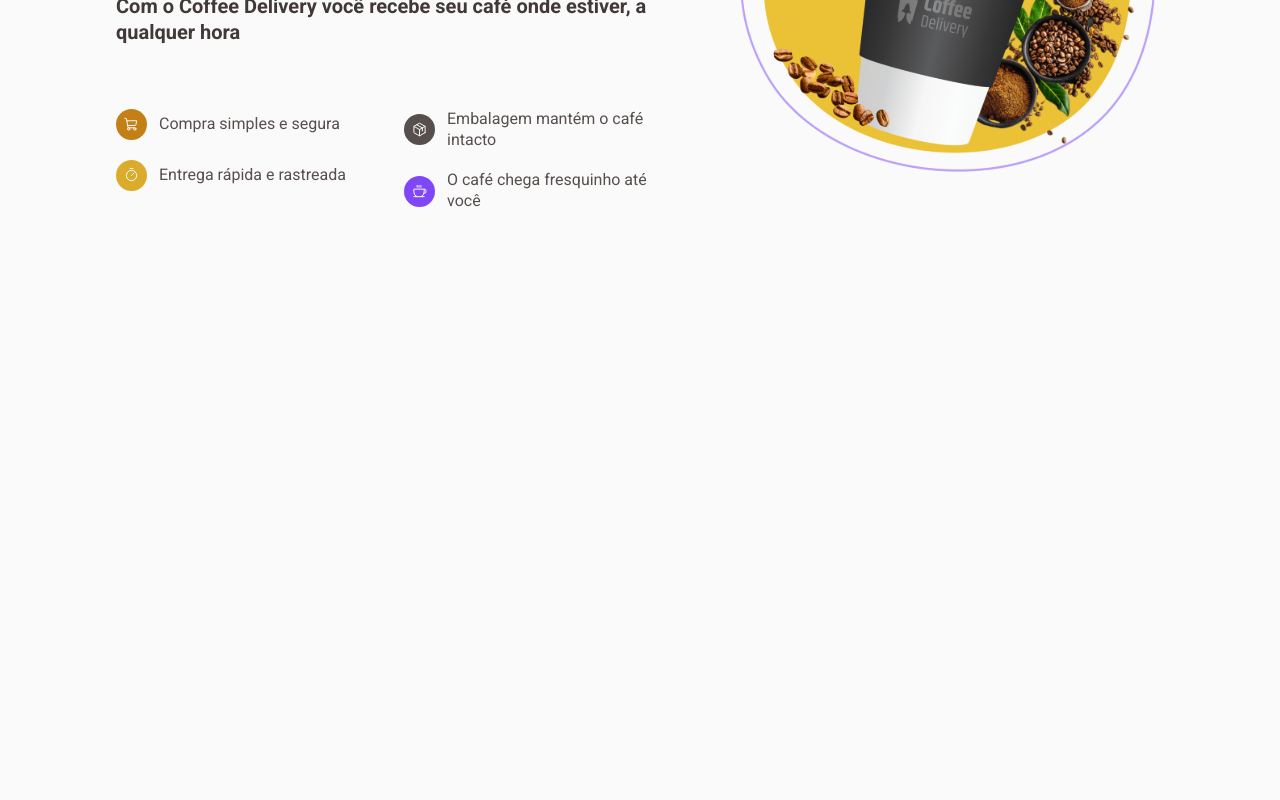
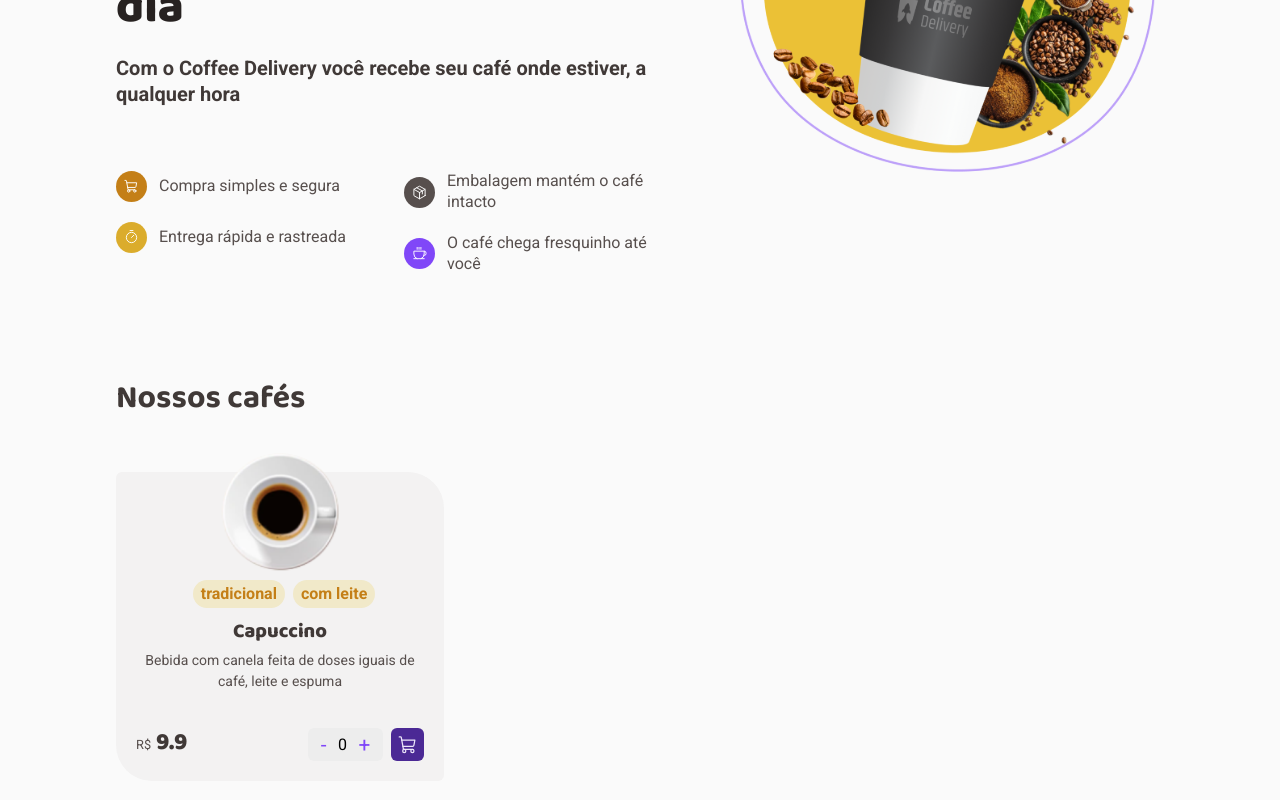
Before and after one commit to DaniloCalegaro/coffee-delivery-react, a React (Vite) app: page / in a window 1280 px wide. Shown: the part 378-1178 px from the top of the page. Before the commit the page ends 800 px from the top, so only its background shows below. Built offline with nearby package versions, Linux system fonts and the light colour scheme.

Commit message:
feat: criando card da lista

```diff
--- a/package.json
+++ b/package.json
@@ -15,12 +15,14 @@
     "react": "^18.2.0",
     "react-dom": "^18.2.0",
     "react-router-dom": "^6.3.0",
-    "styled-components": "^5.3.5"
+    "styled-components": "^5.3.5",
+    "uuid": "^8.3.2"
   },
   "devDependencies": {
     "@types/react": "^18.0.15",
     "@types/react-dom": "^18.0.6",
     "@types/styled-components": "^5.1.25",
+    "@types/uuid": "^8.3.4",
     "@vitejs/plugin-react": "^2.0.0",
     "typescript": "^4.6.4",
     "vite": "^3.0.0"
--- /dev/null
+++ b/products.json
@@ -0,0 +1,12 @@
+{
+  "coffees": [
+    {
+      "id": 1,
+      "image":"../../assets/images/capuccino.svg",
+      "typesCoffee": ["tradicional","com leite"],
+      "name":"Capuccino",
+      "description":"Bebida com canela feita de doses iguais de café, leite e espuma",
+      "price":9.9
+    }
+  ]
+}
--- a/src/components/Cart/styles.ts
+++ b/src/components/Cart/styles.ts
@@ -7,9 +7,15 @@ export const CartContainer = styled.div`
 
   position: relative;
 
+  transition: filter 0.2s;
+
   a {
     color: ${props => props.theme['yellow-dark']};
     display: flex;
+  }
+
+  &:hover {
+    filter: brightness(0.9);
   }
 `
 
--- /dev/null
+++ b/src/components/CoffeeCard/index.tsx
@@ -0,0 +1,58 @@
+import { v4 as uuidv4 } from 'uuid'
+
+import {
+  CoffeeCardContainer,
+  InputQuantity,
+  Price,
+  PriceAndQuantity,
+  TypeCoffee
+} from './styles'
+
+import { ShoppingCart } from 'phosphor-react'
+
+interface CoffeeCardProps {
+  image: string
+  typesCoffee: string[]
+  name: string
+  description: string
+  price: number
+}
+
+export function CoffeeCard({
+  image,
+  typesCoffee,
+  name,
+  description,
+  price
+}: CoffeeCardProps) {
+  //console.log(typesCoffee)
+
+  return (
+    <CoffeeCardContainer>
+      <img src={image} alt="" />
+      <TypeCoffee>
+        {typesCoffee.map(type => (
+          <span key={uuidv4()}>{type}</span>
+        ))}
+      </TypeCoffee>
+      <strong>{name}</strong>
+      <p>{description}</p>
+      <PriceAndQuantity>
+        <Price>
+          <span>R$</span>
+          <strong>{price}</strong>
+        </Price>
+        <InputQuantity>
+          <div>
+            <button type="button"> - </button>
+            <input type="text" readOnly value="0"></input>
+            <button type="button"> + </button>
+          </div>
+          <button type="button">
+            <ShoppingCart size={20} />
+          </button>
+        </InputQuantity>
+      </PriceAndQuantity>
+    </CoffeeCardContainer>
+  )
+}
--- /dev/null
+++ b/src/components/CoffeeCard/styles.ts
@@ -0,0 +1,111 @@
+import styled from 'styled-components'
+
+export const CoffeeCardContainer = styled.div`
+  display: flex;
+  flex-direction: column;
+  align-items: center;
+
+  background: ${props => props.theme['base-card']};
+  border-radius: 6px 36px;
+
+  padding: 0 1.25rem 1.25rem 1.25rem;
+
+  img {
+    width: 7.5rem;
+    margin-top: -1.25rem;
+  }
+
+  strong {
+    font-family: 'Baloo 2', cursive;
+    font-weight: 800;
+    font-size: 1.25rem;
+    margin-top: 1rem;
+    color: ${props => props.theme['base-subtitle']};
+  }
+
+  p {
+    font-size: 0.875rem;
+    text-align: center;
+    margin-top: 0.5rem;
+  }
+`
+
+export const TypeCoffee = styled.div`
+  margin-top: 0.75rem;
+
+  span {
+    background: ${props => props.theme['yellow-light']};
+    color: ${props => props.theme['yellow-dark']};
+    font-weight: bold;
+    padding: 0.28rem 0.5rem;
+    border-radius: 9999px;
+    margin-left: 0.5rem;
+  }
+`
+
+export const PriceAndQuantity = styled.div`
+  margin-top: 2.3rem;
+  width: 100%;
+
+  display: flex;
+  justify-content: space-between;
+  align-items: center;
+  gap: 1.4rem;
+`
+
+export const Price = styled.div`
+  span {
+    font-size: 0.8rem;
+    margin-right: 0.3rem;
+  }
+
+  strong {
+    font-size: 1.5rem;
+  }
+`
+
+export const InputQuantity = styled.div`
+  display: flex;
+  gap: 0.5rem;
+
+  div {
+    background: ${props => props.theme['base-input']};
+    border-radius: 6px;
+    padding: 0.2rem 0.8rem;
+
+    display: flex;
+    align-items: center;
+
+    > button {
+      background: none;
+      color: ${props => props.theme['purple']};
+      font-size: 1.3rem;
+      line-height: 0;
+      padding: 0;
+    }
+
+    > input {
+      border: none;
+      width: 2rem;
+      text-align: center;
+      background: none;
+      line-height: 0;
+    }
+  }
+
+  button {
+    border: none;
+    background: ${props => props.theme['purple-dark']};
+    color: ${props => props.theme['purple-light']};
+    line-height: 0;
+    padding: 0.4rem;
+    border-radius: 6px;
+    cursor: pointer;
+
+    transition: filter 0.2s;
+
+    &:hover {
+      filter: brightness(0.8);
+    }
+  }
+`
--- a/src/components/Location/styles.ts
+++ b/src/components/Location/styles.ts
@@ -4,6 +4,8 @@ export const LocationContainer = styled.div`
   background: ${props => props.theme['purple-light']};
   border-radius: 6px;
   padding: 0.5rem;
+
+  transition: filter 0.2s;
 
   a {
     display: flex;
@@ -18,4 +20,8 @@ export const LocationContainer = styled.div`
       color: ${props => props.theme['purple']};
     }
   }
+
+  &:hover {
+    filter: brightness(0.9);
+  }
 `
--- a/src/pages/Home/index.tsx
+++ b/src/pages/Home/index.tsx
@@ -1,11 +1,48 @@
 import { Coffee, Package, ShoppingCart, Timer } from 'phosphor-react'
-import { HomeContainer, IntroSection, QualityList } from './styles'
+import {
+  CoffeeListSection,
+  HomeContainer,
+  IntroSection,
+  QualityList
+} from './styles'
+
+import listCoffeesJson from '../../../products.json'
 
 import ImgCoffeeDelivery from '../../assets/images/image-home.svg'
+import { CoffeeCard } from '../../components/CoffeeCard'
 
-import ImgIntroBackground from '../../assets/images/intro-background.svg'
+import ImgExpresso from '../../assets/images/expresso.svg'
+import { useEffect, useState } from 'react'
+
+interface ListCoffees {
+  id: number
+  image: string
+  typesCoffee: string[]
+  name: string
+  description: string
+  price: number
+}
 
 export function Home() {
+  const [coffees, setCoffees] = useState<ListCoffees[]>([])
+
+  useEffect(() => {
+    async function getCoffees() {
+      const data = listCoffeesJson.coffees.map(coffee => ({
+        id: coffee.id,
+        image: coffee.image,
+        typesCoffee: coffee.typesCoffee,
+        name: coffee.name,
+        description: coffee.description,
+        price: Number(coffee.price)
+      }))
+      setCoffees(data)
+    }
+    getCoffees()
+  }, [])
+
+  const expressoType = ['tradicional', 'com leite']
+
   return (
     <HomeContainer>
       <IntroSection>
@@ -48,6 +85,23 @@ export function Home() {
           alt="Copo de café com logo Coffee Delivery"
         />
       </IntroSection>
+
+      <CoffeeListSection>
+        <h2>Nossos cafés</h2>
+        <ul>
+          {coffees.map(coffee => (
+            <li key={coffee.id}>
+              <CoffeeCard
+                image={ImgExpresso}
+                typesCoffee={coffee.typesCoffee}
+                name={coffee.name}
+                description={coffee.description}
+                price={coffee.price}
+              />
+            </li>
+          ))}
+        </ul>
+      </CoffeeListSection>
     </HomeContainer>
   )
 }
--- a/src/pages/Home/styles.ts
+++ b/src/pages/Home/styles.ts
@@ -77,4 +77,19 @@ export const QualityList = styled.ul`
   }
 `
 
-export const CoffeeListSection = styled.section``
+export const CoffeeListSection = styled.section`
+  ul {
+    margin-top: 3.3rem;
+    display: grid;
+    grid-template-columns: repeat(1, 1fr);
+    gap: 2rem;
+
+    @media (min-width: 720px) {
+      grid-template-columns: repeat(2, 1fr);
+    }
+
+    @media (min-width: 1080px) {
+      grid-template-columns: repeat(3, 1fr);
+    }
+  }
+`
--- a/src/styles/global.ts
+++ b/src/styles/global.ts
@@ -29,7 +29,16 @@ export const GlobalStyle = createGlobalStyle`
   font-family: 'Baloo 2', cursive;
   font-size: 3rem;
   line-height: 130%;
+  font-weight: 800;
+
   color: ${props => props.theme['base-title']};
+ }
+
+ h2 {
+  font-family: 'Baloo 2', cursive;
+  font-size: 2rem;
+  line-height: 130%;
+  color: ${props => props.theme['base-subtitle']};
  }
 
  ul {
```
Also changed, not shown: 1 other file (tests, documents, lock files or other folders).
